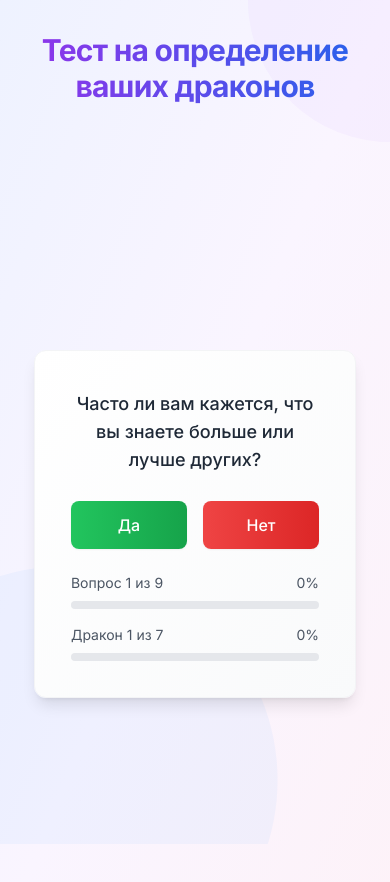
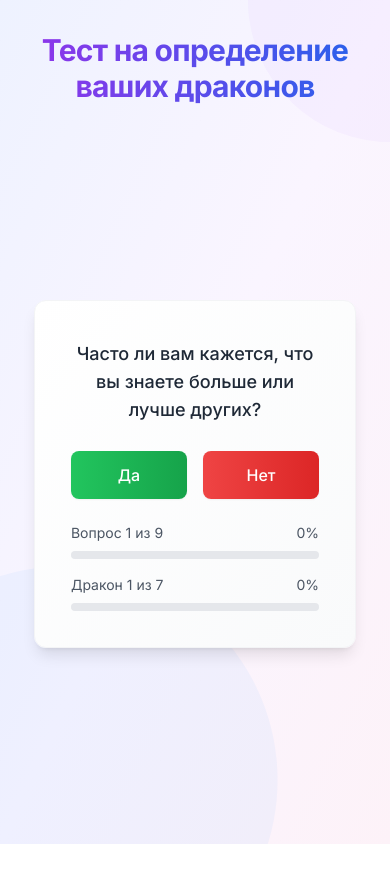
Before and after one commit to MakShuk/dragon-testnpx, a React (Create React App) app: page / in a window 390 px wide. Shown: the top 882 px of the page. After the commit the page ends 844 px from the top, so only its background shows below. Built offline with nearby package versions, Linux system fonts and the light colour scheme.

Commit message:
Обновить компонент Card для улучшения адаптивности, заменить инлайн-стили на классы Tailwind CSS

```diff
--- a/src/components/ui/Card.jsx
+++ b/src/components/ui/Card.jsx
@@ -11,7 +11,7 @@ import { cn } from '../../utils/cn';
  */
 const Card = ({ children, className = '', title }) => {
   return (
-    <div style={{ height: 'calc((var(--vh, 1vh) * 80) + 100px)' }} className='flex items-center justify-center'>
+    <div className='min-h-[80vh] flex items-center justify-center py-8'>
       <motion.div
         initial={{ opacity: 0, y: 20 }}
         animate={{ opacity: 1, y: 0 }}
```
